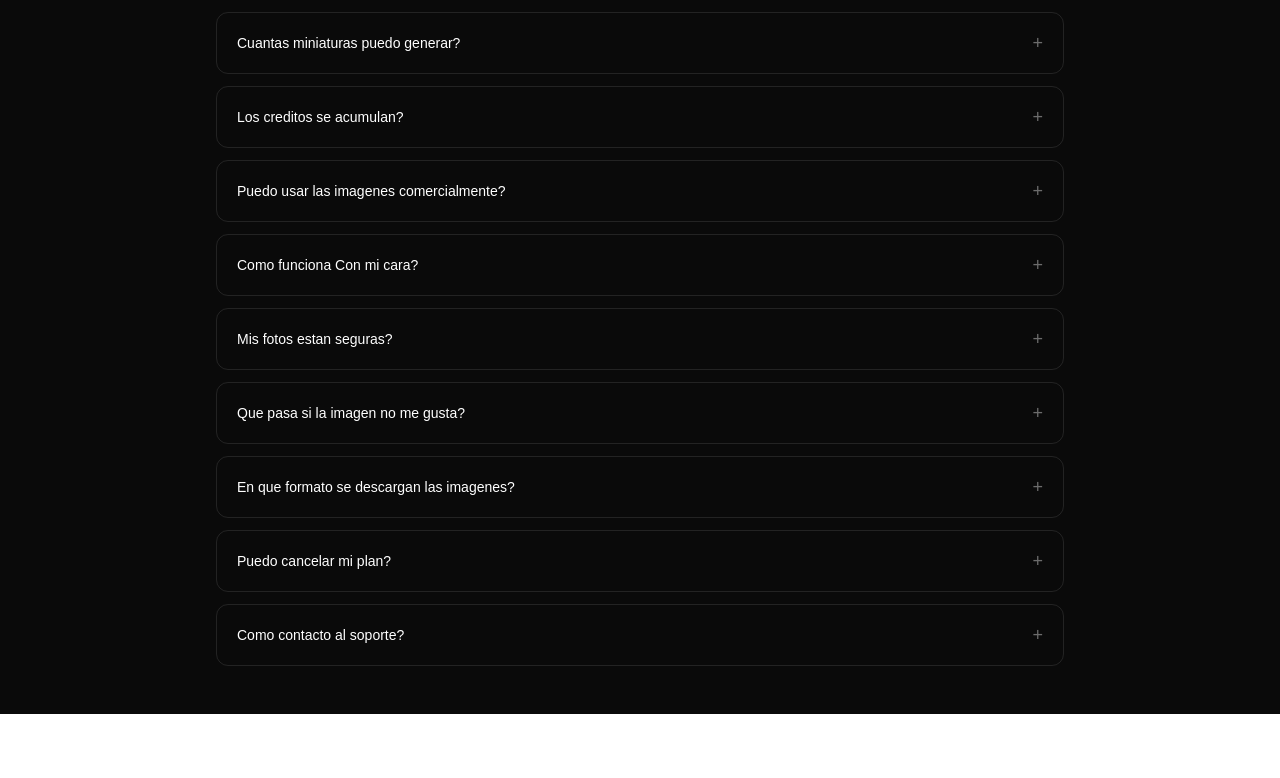
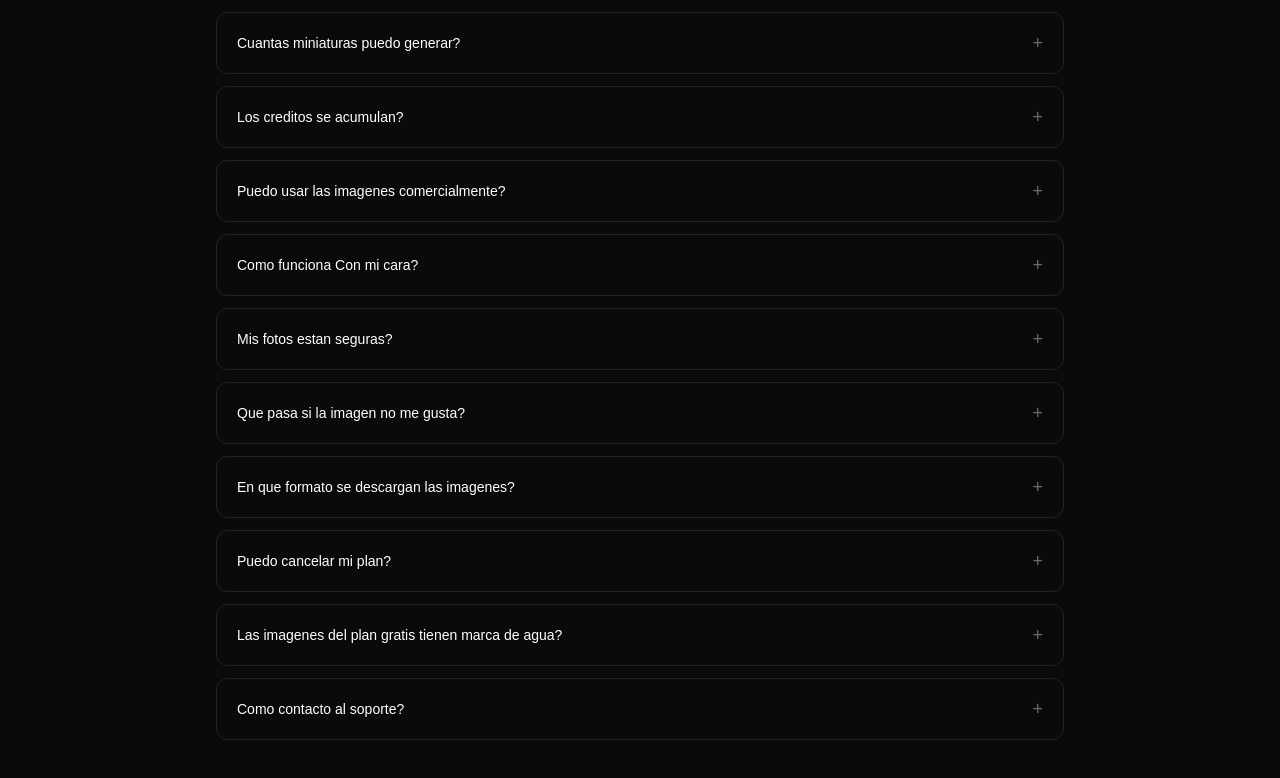
Before and after one commit to jokonog/thumbslatam, a Next.js app: page /legal in a window 1280 px wide. Shown: the part 490-1268 px from the top of the page. Before the commit the page ends 1204 px from the top, so only its background shows below. Built offline with nearby package versions, Linux system fonts and the light colour scheme.

Commit message:
Agregar FAQ y terminos sobre cancelacion y watermark en ES/EN

```diff
--- a/app/legal/page.tsx
+++ b/app/legal/page.tsx
@@ -18,7 +18,8 @@ const content = {
       { q: "Mis fotos estan seguras?", a: "Si. Tu avatar se almacena de forma segura y solo se usa para generar tus imagenes. No lo compartimos con terceros." },
       { q: "Que pasa si la imagen no me gusta?", a: "Puedes generar nuevamente. Cada generacion consume creditos, por lo que te recomendamos describir bien la escena." },
       { q: "En que formato se descargan las imagenes?", a: "Las imagenes se descargan en PNG de alta resolucion." },
-      { q: "Puedo cancelar mi plan?", a: "Si. Puedes cancelar cuando quieras y seguiras teniendo acceso hasta el final del periodo pagado." },
+      { q: "Puedo cancelar mi plan?", a: "Si. Puedes cancelar desde tu dashboard en la seccion Plan actual > Cancelar suscripcion. Seras redirigido a Gumroad donde puedes confirmar la cancelacion. Mantendras acceso hasta el final del periodo pagado. Tus creditos restantes seguiran disponibles hasta esa fecha." },
+      { q: "Las imagenes del plan gratis tienen marca de agua?", a: "Si. Las imagenes generadas con el plan gratuito incluyen una marca de agua de ThumbsLatam en la esquina inferior. Al suscribirte a un plan Pro o Studio, todas tus generaciones seran sin marca de agua." },
       { q: "Como contacto al soporte?", a: "Escribe a soporte@thumbslatam.com. Respondemos en 24 a 48 horas habiles." },
     ],
     terms_title: "Terminos y condiciones",
@@ -27,7 +28,7 @@ const content = {
       { h: "1. Aceptacion de los terminos", p: "Al registrarte y usar ThumbsLatam aceptas estos terminos en su totalidad." },
       { h: "2. Descripcion del servicio", p: "ThumbsLatam es una plataforma SaaS que utiliza IA para generar imagenes tipo miniatura para YouTube y redes sociales." },
       { h: "3. Creditos y planes", p: "El plan gratuito otorga 5 creditos unicos al registro. Los planes pagos incluyen creditos que se renuevan mensualmente. Los creditos no utilizados no se acumulan ni se reembolsan." },
-      { h: "4. Propiedad de las imagenes", p: "Las imagenes que generas son de tu propiedad y puedes usarlas con fines personales y comerciales." },
+      { h: "4. Propiedad de las imagenes", p: "Las imagenes que generas son de tu propiedad y puedes usarlas con fines personales y comerciales. Las imagenes generadas con el plan gratuito incluyen una marca de agua de ThumbsLatam. Las imagenes generadas con planes pagos Pro o Studio no incluyen marca de agua." },
       { h: "5. Uso aceptable", p: "Queda prohibido generar contenido ilegal, ofensivo o que infrinja derechos de terceros. El usuario es el unico responsable del contenido que genera." },
       { h: "6. Moderacion de contenido", p: "ThumbsLatam implementa filtros tecnicos y revision manual para prevenir la generacion de contenido prohibido. Queda estrictamente prohibido generar contenido adulto, sexual, violento, que represente menores, que suplante identidades de personas reales sin consentimiento, o cualquier contenido que viole leyes aplicables. Todas las imagenes generadas son privadas y solo accesibles por el usuario que las creo. ThumbsLatam se reserva el derecho de suspender cuentas que violen estas politicas." },
       { h: "7. Cancelacion y reembolsos", p: "Puedes cancelar en cualquier momento. Ofrecemos reembolso completo dentro de los primeros 7 dias si no has usado creditos. Escribe a soporte@thumbslatam.com con asunto Solicitud de reembolso." },
@@ -73,7 +74,8 @@ const content = {
       { q: "Are my photos safe?", a: "Yes. Your avatar is stored securely and only used to generate your images. We do not share it with third parties." },
       { q: "What if I do not like the image?", a: "You can generate again. Each generation consumes credits, so we recommend describing the scene well." },
       { q: "In what format are images downloaded?", a: "Images are downloaded in high resolution PNG." },
-      { q: "Can I cancel my plan?", a: "Yes. You can cancel whenever you want and will keep access until the end of the paid period." },
+      { q: "Can I cancel my plan?", a: "Yes. You can cancel from your dashboard in the Plan section > Cancel subscription. You will be redirected to Gumroad to confirm the cancellation. You will keep access until the end of the paid period. Your remaining credits will stay available until that date." },
+      { q: "Do free plan images have a watermark?", a: "Yes. Images generated with the free plan include a ThumbsLatam watermark in the lower corner. By subscribing to a Pro or Studio plan, all your generations will be watermark-free." },
       { q: "How do I contact support?", a: "Write to soporte@thumbslatam.com. We respond within 24 to 48 business hours." },
     ],
     terms_title: "Terms and Conditions",
@@ -82,7 +84,7 @@ const content = {
       { h: "1. Acceptance of terms", p: "By registering and using ThumbsLatam you accept these terms in their entirety." },
       { h: "2. Service description", p: "ThumbsLatam is a SaaS platform that uses AI to generate thumbnail images for YouTube and social media." },
       { h: "3. Credits and plans", p: "The free plan grants 5 unique credits at registration. Paid plans include credits that renew monthly. Unused credits do not accumulate or are refunded." },
-      { h: "4. Ownership of images", p: "The images you generate are your property and you can use them for personal and commercial purposes." },
+      { h: "4. Ownership of images", p: "The images you generate are your property and you can use them for personal and commercial purposes. Images generated with the free plan include a ThumbsLatam watermark. Images generated with paid Pro or Studio plans do not include a watermark." },
       { h: "5. Acceptable use", p: "It is prohibited to generate illegal, offensive content or content that infringes third party rights. The user is solely responsible for the content they generate." },
       { h: "6. Content moderation", p: "ThumbsLatam implements technical filters and manual review to prevent the generation of prohibited content. It is strictly prohibited to generate adult, sexual, violent content, content depicting minors, content impersonating real individuals without consent, or any content that violates applicable laws. All generated images are private and only accessible by the user who created them. ThumbsLatam reserves the right to suspend accounts that violate these policies." },
       { h: "7. Cancellation and refunds", p: "You can cancel at any time. We offer a full refund within the first 7 days if you have not used credits. Write to soporte@thumbslatam.com with subject Refund Request." },
```
